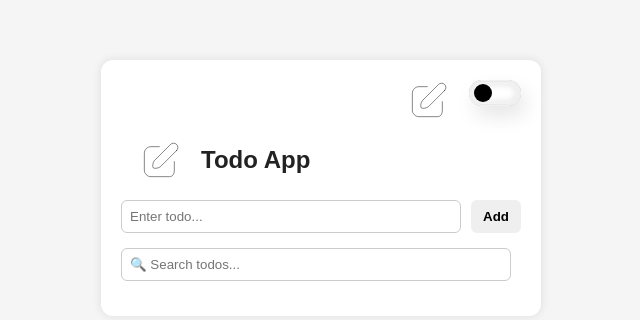
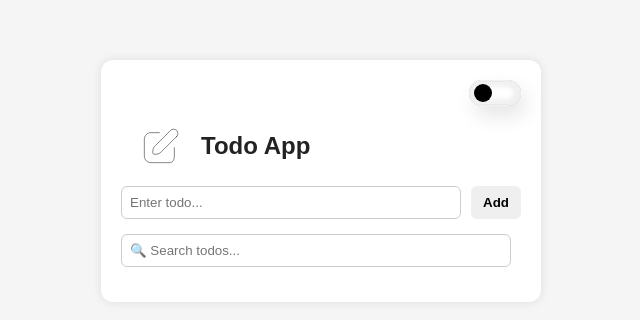
Before and after one commit to Hammad-000/TodoApp, a React (Vite) app: page / in a window 1280 px wide. Shown: the top 320 px of the page, without its empty margins (319-959 px from the left). Built offline with nearby package versions, Linux system fonts and the light colour scheme.

Commit message:
themefix

```diff
--- a/src/compomnents/ThemeToggle.jsx
+++ b/src/compomnents/ThemeToggle.jsx
@@ -5,11 +5,7 @@ import darkLogo from "../images/edit-3-svgrepo-com (2).svg";
 function ThemeToggle({ theme, setTheme }) {
   return (
     <div className="theme-toggle">
-      <img
-        src={theme === "dark" ? darkLogo : lightLogo}
-        alt="Theme logo"
-        className="theme-logo"
-      />
+
       <input
         type="checkbox"
         id="checkbox"
```
